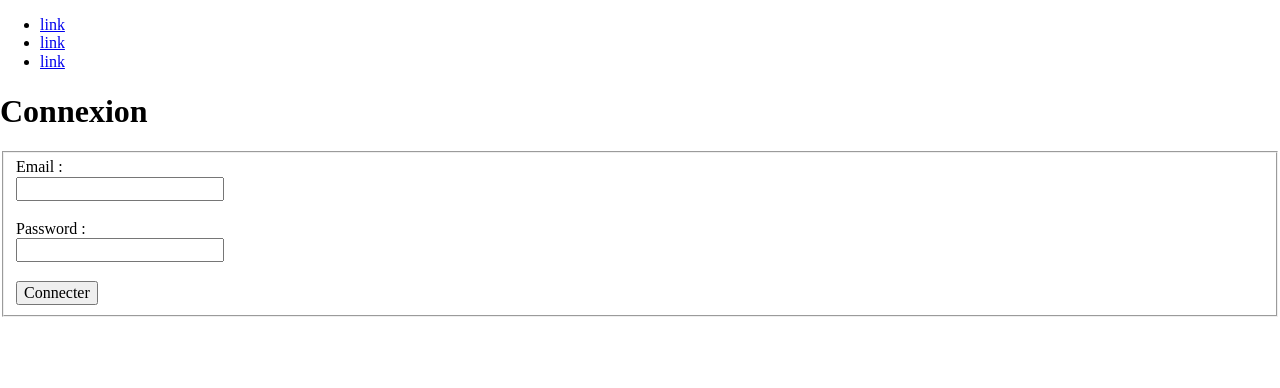
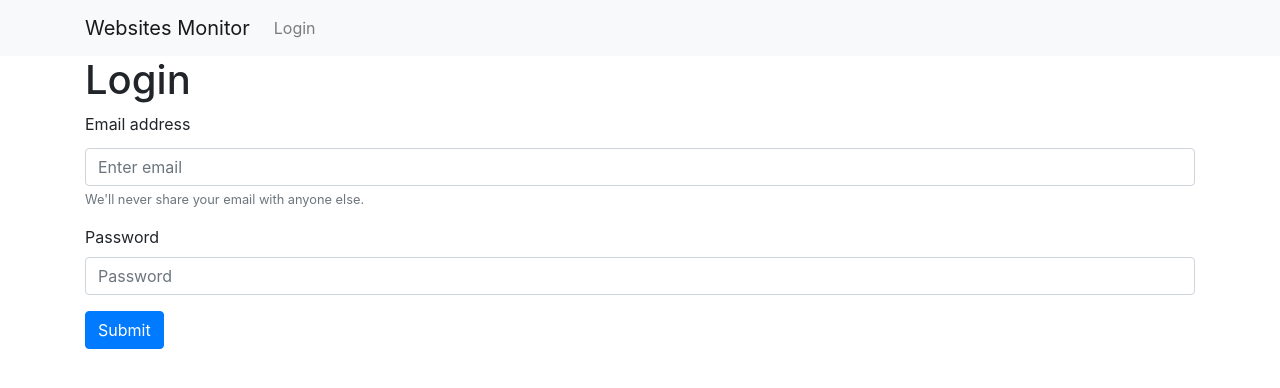
Before and after one commit to arnaud420/websites-monitor, a Flask app: page /login/ in a window 1280 px wide. Shown: the top 388 px of the page. Run offline with Flask 2, Linux system fonts and the light colour scheme; data comes from the database, SQL or seed files in the repository; some libraries are stand-ins or nearby versions.

Commit message:
add styles

```diff
--- a/website/templates/layout.html
+++ b/website/templates/layout.html
@@ -4,8 +4,7 @@
     <meta charset="utf-8">
     <meta name="viewport" content="width=device-width, initial-scale=1.0, shrink-to-fit=no">
     <link rel="stylesheet" href="//fonts.googleapis.com/css?family=Roboto:300,300italic,700,700italic">
-	<link rel="stylesheet" href="//cdn.rawgit.com/necolas/normalize.css/master/normalize.css">
-    <link rel="stylesheet" type="text/css" href="{{ url_for('static', filename='css/milligram.min.css') }}">
+    <link rel="stylesheet" href="https://maxcdn.bootstrapcdn.com/bootstrap/4.0.0/css/bootstrap.min.css" integrity="sha384-Gn5384xqQ1aoWXA+058RXPxPg6fy4IWvTNh0E263XmFcJlSAwiGgFAW/dAiS6JXm" crossorigin="anonymous">
     <link rel="stylesheet" type="text/css" href="{{ url_for('static', filename='css/style.css') }}">
     <title>Website monitor -
     	{% block titre %}{% endblock %}
@@ -13,14 +12,38 @@
 </head>
 
 <header>
-	<ul>
-		<li><a href="#">link</a></li>
-		<li><a href="#">link</a></li>
-		<li><a href="#">link</a></li>
-	</ul>
+    <nav class="navbar navbar-expand-lg navbar-light bg-light">
+        <div class="container">
+            <a class="navbar-brand" href="{{ url_for('home') }}">Websites Monitor</a>
+            <button class="navbar-toggler" type="button" data-toggle="collapse" data-target="#navbarSupportedContent" aria-controls="navbarSupportedContent" aria-expanded="false" aria-label="Toggle navigation">
+                <span class="navbar-toggler-icon"></span>
+            </button>
+
+            <div class="collapse navbar-collapse float-right" id="navbarSupportedContent">
+                <ul class="navbar-nav mr-auto">
+                	{% if session['user'] %}
+                    <li class="nav-item">
+                        <a class="nav-link" href="{{ url_for('admin') }}">Admin</a>
+                    </li>
+                    <li class="nav-item">
+                        <a class="nav-link" href="{{ url_for('logout') }}">Logout</a>
+                    </li>
+                    {% else %}
+                    <li class="nav-item">
+                        <a class="nav-link" href="{{ url_for('login') }}">Login</a>
+                    </li>
+                    {% endif %}
+                </ul>
+            </div>
+        </div>
+    </nav>
 </header>
 
 <body>
     {% block body %}{% endblock %}
+
+<script src="https://code.jquery.com/jquery-3.2.1.slim.min.js" integrity="sha384-KJ3o2DKtIkvYIK3UENzmM7KCkRr/rE9/Qpg6aAZGJwFDMVNA/GpGFF93hXpG5KkN" crossorigin="anonymous"></script>
+<script src="https://cdnjs.cloudflare.com/ajax/libs/popper.js/1.12.9/umd/popper.min.js" integrity="sha384-ApNbgh9B+Y1QKtv3Rn7W3mgPxhU9K/ScQsAP7hUibX39j7fakFPskvXusvfa0b4Q" crossorigin="anonymous"></script>
+<script src="https://maxcdn.bootstrapcdn.com/bootstrap/4.0.0/js/bootstrap.min.js" integrity="sha384-JZR6Spejh4U02d8jOt6vLEHfe/JQGiRRSQQxSfFWpi1MquVdAyjUar5+76PVCmYl" crossorigin="anonymous"></script>
 </body>
 </html>
--- a/website/templates/login.html
+++ b/website/templates/login.html
@@ -5,20 +5,20 @@
 {% endblock %}
 
 {% block body %}
-    <h1>Connexion</h1>
+<div class="container">
+    <h1>Login</h1>
     <form action="" method="POST">
-        <fieldset>
-            <label for="email">Email :</label><br/>
-            <input type="text" name="email" id="email" /><br/><br/>
+        <div class="form-group">
+            <label for="email">Email address</label>
+            <input class="form-text text-muted form-control" type="text" name="email" id="email" aria-describedby="emailHelp" placeholder="Enter email"/>
+            <small id="emailHelp" class="form-text text-muted">We'll never share your email with anyone else.</small>
+        </div>
 
-            <label for="password">Password :</label><br/>
-            <input type="password" name="password" id="password" /><br/><br/>
-
-            <input type="submit" value="Connecter"/>
-        </fieldset>
+        <div class="form-group">
+            <label for="password">Password</label>
+            <input type="password" name="password" id="password" class="form-control" placeholder="Password" />
+        </div>
+        <button type="submit" class="btn btn-primary">Submit</button>
     </form>
-
-    {% if user %}
-        Bonjour {{ user.0 }}, vous êtes bien connecté !
-    {% endif %}
+</div>
 {% endblock %}
```
Also changed, not shown: website/templates/admin.html (+9 -6 lines), website/templates/home.html (+17 -6 lines), website/templates/website/add.html (+16 -4 lines), website/templates/website/delete.html (+7 -5 lines), website/templates/website/show.html (+6 -5 lines), website/templates/website/update.html (+15 -5 lines).
